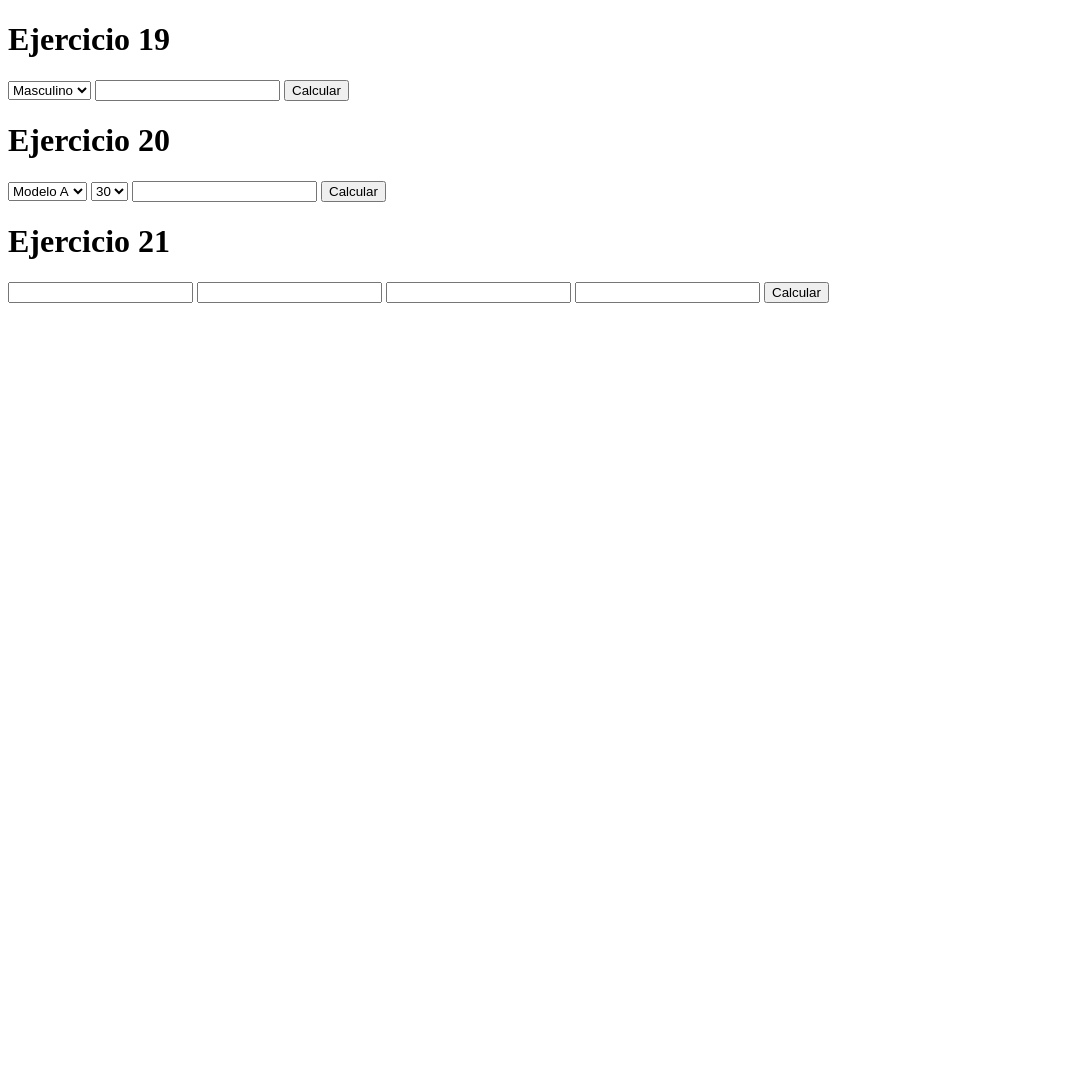
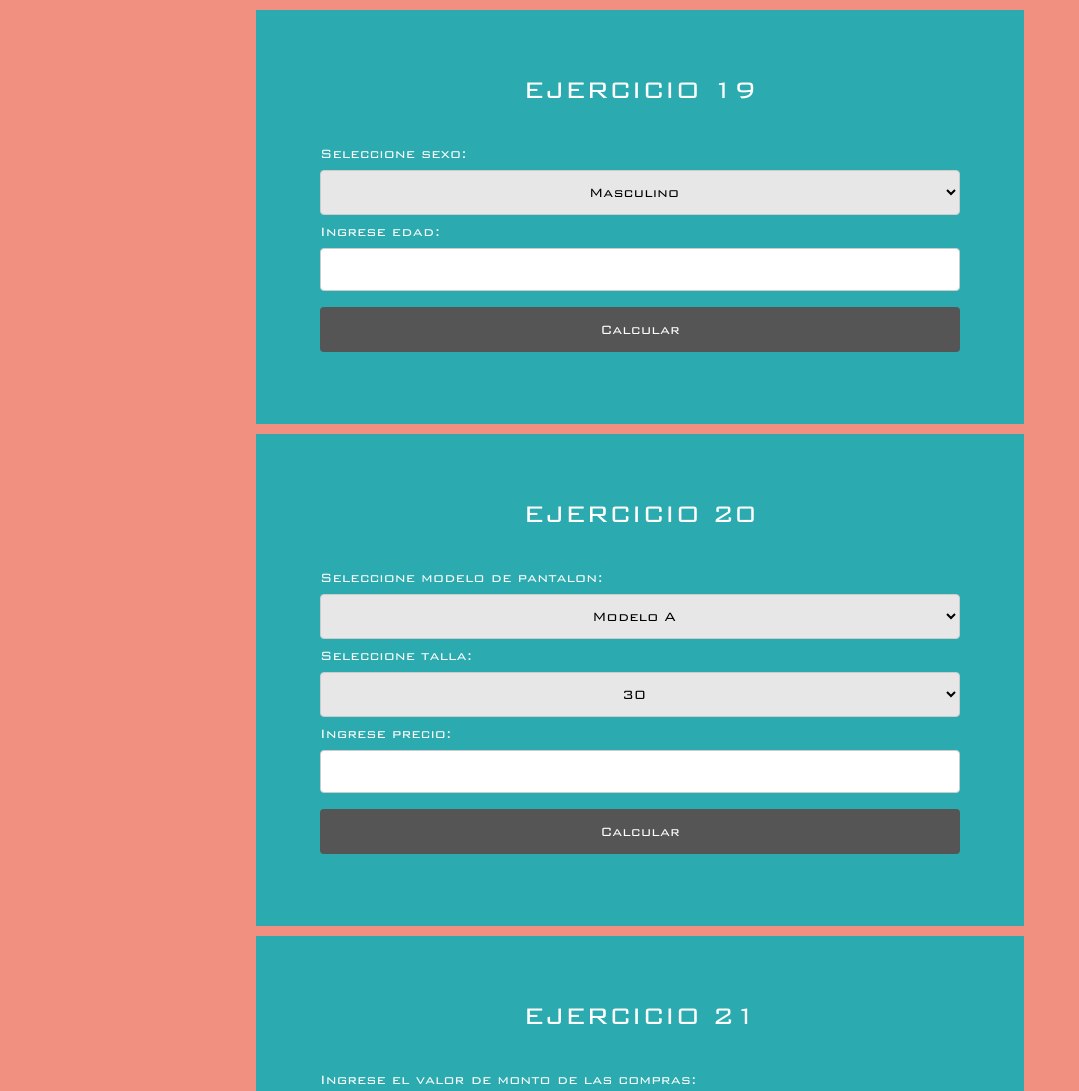
Before and after one commit to ederivero/PROYECTO-SCRUM, a plain HTML site: page EDUARDO/javascript problemas/01.html in a window 1280 px wide. Shown: the top 1091 px of the page, without its empty margins (0-1079 px from the left). Before the commit the page ends 800 px from the top, so only its background shows below. Drawn offline with Linux system fonts and the light colour scheme.

Commit message:
modifique mi programa

```diff
--- /dev/null
+++ b/EDUARDO/javascript problemas/01.css
@@ -0,0 +1,77 @@
+@font-face{
+    font-family: 'bang';
+    src: url('./bgothl.ttf');
+}
+
+*{
+    margin: 0;
+    padding: 0;
+
+    /* border: 1px solid red; */
+}
+
+body{
+    background-color: rgb(241, 143, 129);
+}
+
+div{
+    text-align: justify;
+    color: #FFFFFF;
+    margin: 10px auto;
+    padding: 5%;
+    width: 50%;
+    background-color: rgb(43, 171, 175);
+}
+
+h1{
+    text-align: center;
+    margin: 0 0 40px 0;
+    width: 100%;
+    text-transform: uppercase;
+    font: normal 30px bang;
+}
+
+p{
+    font: normal 1em bang;
+}
+
+select {
+    font: normal 1em bang;
+    background-color: #e7e7e7;
+    border: none;
+    color: black;
+    padding: 15px 32px;
+    text-align: center;
+    text-decoration: none;
+    display: inline-block;
+    font-size: 16px;
+    margin: 4px 2px;
+    cursor: pointer;
+ }
+
+  input[type=submit] {
+    font: normal 1em bang;
+    width: 100%;
+    background-color: #555555;
+    color: white;
+    padding: 14px 20px;
+    margin: 8px 0;
+    border: none;
+    border-radius: 4px;
+    cursor: pointer;
+  }
+
+  input[type=submit]:hover {
+    background-color: #7e7e7e;
+  }
+
+ input[type=number], select {
+    font: normal 1em bang;
+    width: 100%;
+    padding: 12px 20px;
+    margin: 8px 0;
+    display: inline-block;
+    border: 1px solid #ccc;
+    border-radius: 4px;
+    box-sizing: border-box;
+  }
--- a/EDUARDO/javascript problemas/01.html
+++ b/EDUARDO/javascript problemas/01.html
@@ -5,46 +5,56 @@
     <meta charset="UTF-8">
     <meta name="viewport" content="width=device-width, initial-scale=1.0">
     <meta http-equiv="X-UA-Compatible" content="ie=edge">
+    <link rel="stylesheet" href="./01.css">
     <title>Document</title>
 </head>
 
 <body>
     <div>
         <h1>Ejercicio 19</h1>
+        <p>Seleccione sexo: </p>
         <select name="" id="txt19sexo">
             <option value="M">Masculino</option>
             <option value="F">Femenino</option>
         </select>
         <!-- <input type="text" id="txt19sexo" > -->
-        <input type="number" id="txt19edad">
-        <input type="button" value="Calcular" onclick="eje19()">
-        <p id="resultado19"></p>
+        <p>Ingrese edad: </p>
+        <input type="number" class="texto" id="txt19edad">
+        <input type="submit" class="button" value="Calcular" onclick="eje19()">
+        <p id="resultado19" class="resultado"></p>
     </div>
     <div>
         <h1>Ejercicio 20</h1>
+        <p>Seleccione modelo de pantalon: </p>
         <select name="" id="txt20modelo">
             <option value="A">Modelo A</option>
             <option value="B">Modelo B</option>
         </select>
+        <p>Seleccione talla: </p>
         <select name="" id="txt20tallas">
             <option value="30">30</option>
             <option value="32">32</option>
             <option value="36">36</option>
         </select>
         <!-- <input type="text" id="txt20modelo"> -->
-        <input type="number" id="txt20precio">
+        <p>Ingrese precio: </p>
+        <input type="number" class="texto" id="txt20precio">
 
-        <input type="button" value="Calcular" onclick="eje20()">
-        <p id="resultado20"></p>
+        <input type="submit" class="button" value="Calcular" onclick="eje20()">
+        <p id="resultado20" class="resultado"></p>
     </div>
     <div>
         <h1>Ejercicio 21</h1>
-        <input type="number" id="txt21montocompra">
-        <input type="number" id="txt21pagocorteactual">
-        <input type="number" id="txt21pagocorteanterior">
-        <input type="number" id="txt21saldoant">
-        <input type="button" value="Calcular" onclick="eje21()">
-        <p id="resultado21"></p>
+        <p>Ingrese el valor de monto de las compras: </p>
+        <input type="number" class="texto" id="txt21montocompra">
+        <p>Ingrese el valor de pago del corte actual: </p>
+        <input type="number" class="texto" id="txt21pagocorteactual">
+        <p>Ingrese el valor de pago del corte anterior: </p>
+        <input type="number" class="texto" id="txt21pagocorteanterior">
+        <p>Ingrese el valor del saldo anterior: </p>
+        <input type="number" class="texto" id="txt21saldoant">
+        <input type="submit" class="button" value="Calcular" onclick="eje21()">
+        <p id="resultado21" class="resultado"></p>
 
     </div>
 
--- a/EDUARDO/javascript problemas/01.js
+++ b/EDUARDO/javascript problemas/01.js
@@ -44,10 +44,10 @@ function eje20() {
 //21
 function eje21() {
     var pagomin = 0,//calc
-        montocompra = document.getElementById("txt21montocompra"),
-        pagocorteactual = document.getElementById("txt21pagocorteactual"),
-        pagocorteanterior = document.getElementById("txt21pagocorteanterior"),
-        saldoant = document.getElementById("txt21saldoant"),
+        montocompra = document.getElementById("txt21montocompra").value,
+        pagocorteactual = document.getElementById("txt21pagocorteactual").value,
+        pagocorteanterior = document.getElementById("txt21pagocorteanterior").value,
+        saldoant = document.getElementById("txt21saldoant").value,
         pagoparanogenerarintereses = 0, //calc
         intereses = 0,
         saldoact = montocompra - pagocorteanterior - saldoant;
@@ -67,8 +67,8 @@ function eje21() {
     else {
         intereses = 0;
     }
-    document.getElementById("resultado21").innerHTML = `Valor de los intereses: ${intereses}.
-    Valor de pago minimo: ${pagomin}.
-    Valor de pago para no generar intereses: ${pagoparanogenerarintereses}.
-    Valor de saldo actual: ${saldoact}`;
+    document.getElementById("resultado21").innerHTML = `Valor de los intereses: ${intereses}. <br>
+    Valor de pago minimo: ${pagomin}. <br>
+    Valor de pago para no generar intereses: ${pagoparanogenerarintereses}. <br>
+    Valor de saldo actual: ${saldoact} <br>`;
 }
```
Also changed, not shown: EDUARDO/javascript problemas/bgothl.ttf (added).
